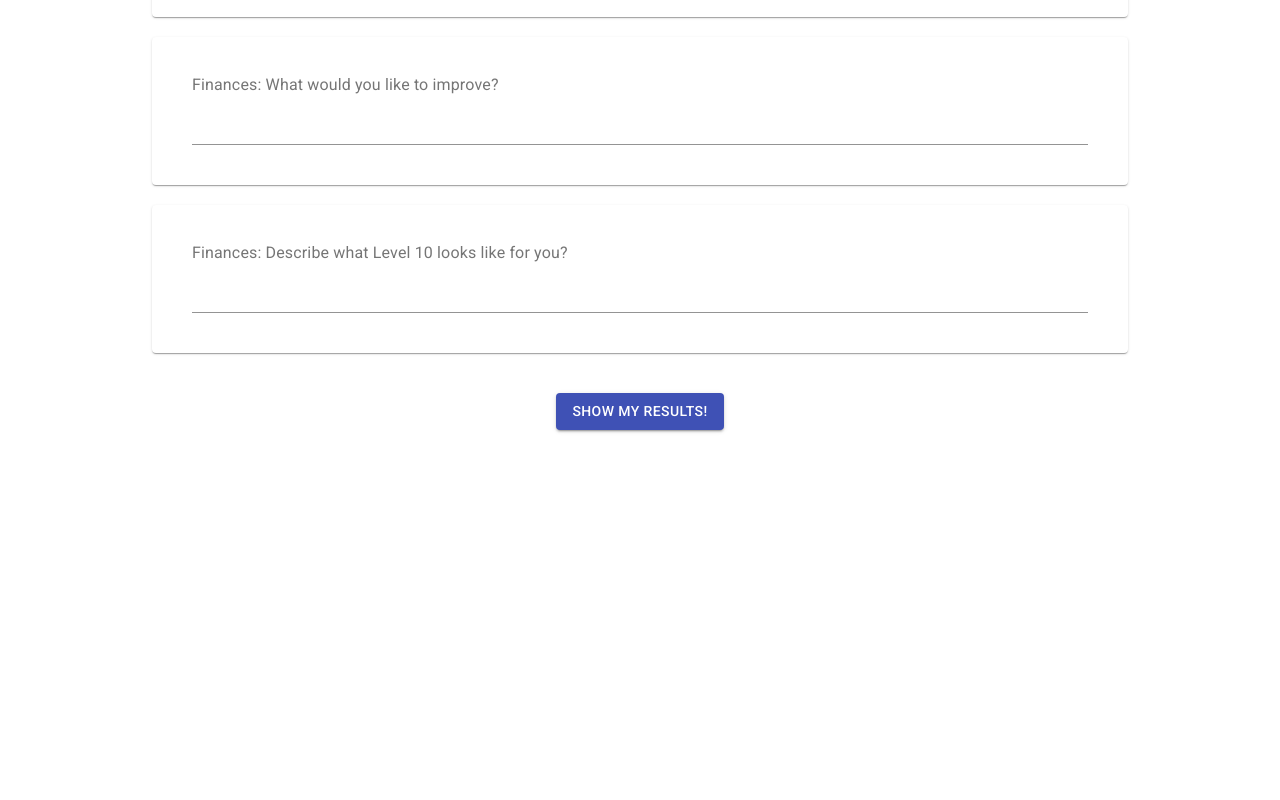
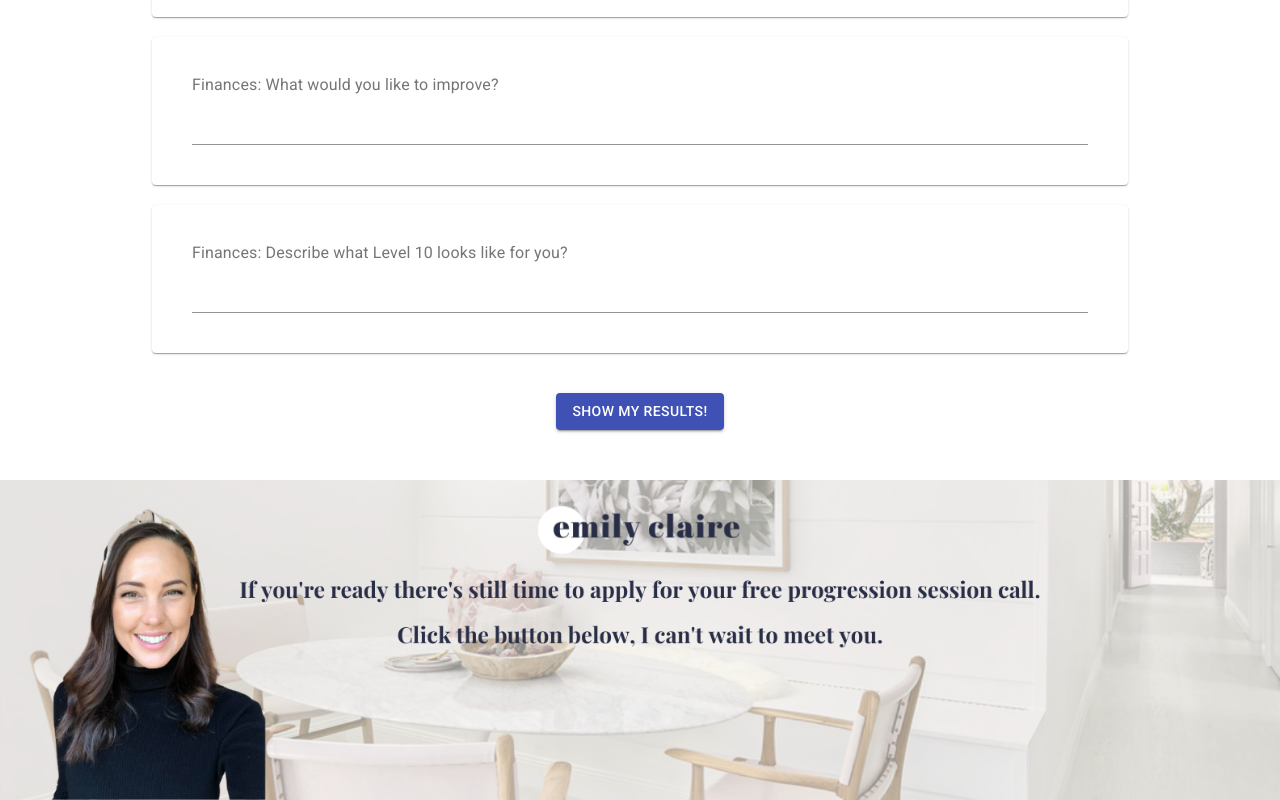
Before and after one commit to burnoutcoachapp/burnoutcoachapp, a React (Create React App) app: page / in a window 1280 px wide. Shown: the part 8438-9238 px from the top of the page. Before the commit the page ends 8918 px from the top, so only its background shows below. Built offline with nearby package versions, Linux system fonts and the light colour scheme.

Commit message:
Footer Changed added
Check this and let me know

```diff
--- /dev/null
+++ b/src/components/Footer.tsx
@@ -0,0 +1,30 @@
+import React from 'react';
+import { Container, makeStyles } from '@material-ui/core';
+import emilyFooter from '../images/emily-footer.png';
+
+const useStyles = makeStyles({
+  footer: {
+    display: 'flex',
+    alignItems: 'center',
+    justifyContent: 'center',
+  },
+  image: {
+    display: 'block',
+    width: '100vw',
+    height: 'auto',
+    maxHeight: '100%',
+    maxWidth: 'auto',
+  },
+});
+
+const Footer: React.FC = () => {
+  const classes = useStyles();
+
+  return (
+    <Container className={classes.footer}>
+      <img src={emilyFooter} className={classes.image} />
+    </Container>
+  );
+};
+
+export default Footer;
--- a/src/components/index.tsx
+++ b/src/components/index.tsx
@@ -1,3 +1,4 @@
 export { default as Header } from './Header';
 export { default as Introduction } from './Introduction';
 export { default as Form } from './Form';
+export { default as Footer } from './Footer';
--- a/src/screens/QuestionnaireScreen.tsx
+++ b/src/screens/QuestionnaireScreen.tsx
@@ -1,6 +1,6 @@
 import React, { useEffect } from 'react';
 import { Box, makeStyles } from '@material-ui/core';
-import { Header, Introduction, Form } from '../components';
+import { Header, Introduction, Form, Footer, } from '../components';
 import strings from '../strings';
 
 const useStyles = makeStyles({
@@ -23,6 +23,7 @@ const QuestionnaireScreen: React.FC = () => {
             <Header />
             <Introduction />
             <Form />
+            <Footer />
         </Box>
     );
 };
```
Also changed, not shown: src/images/emily-footer.png (added).
